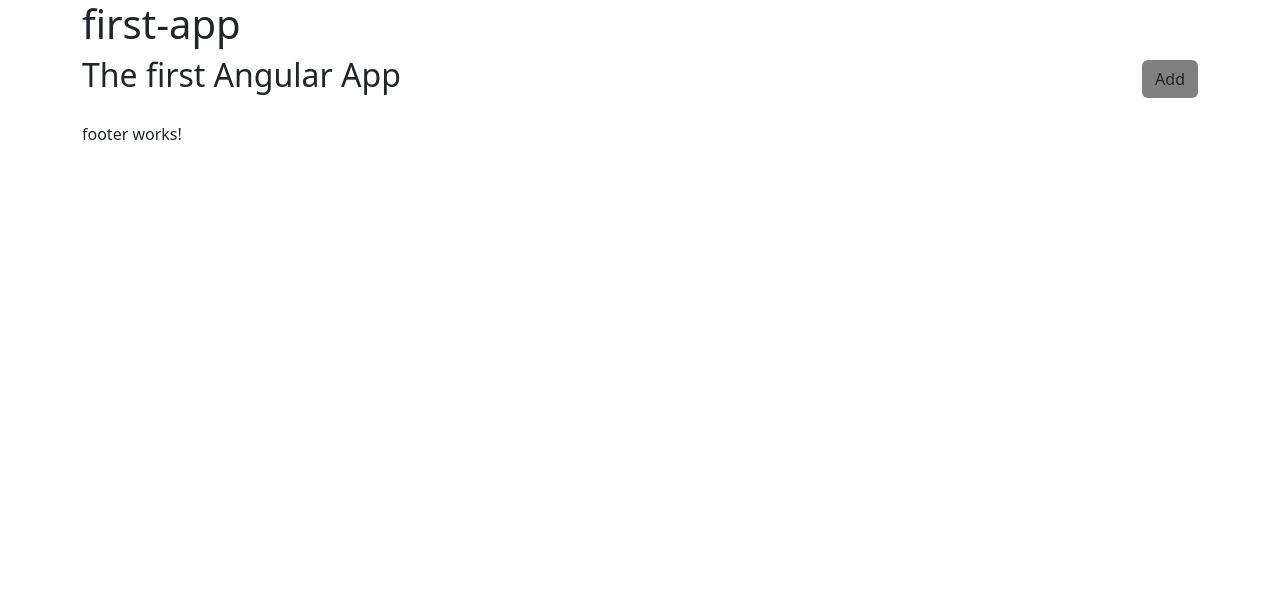
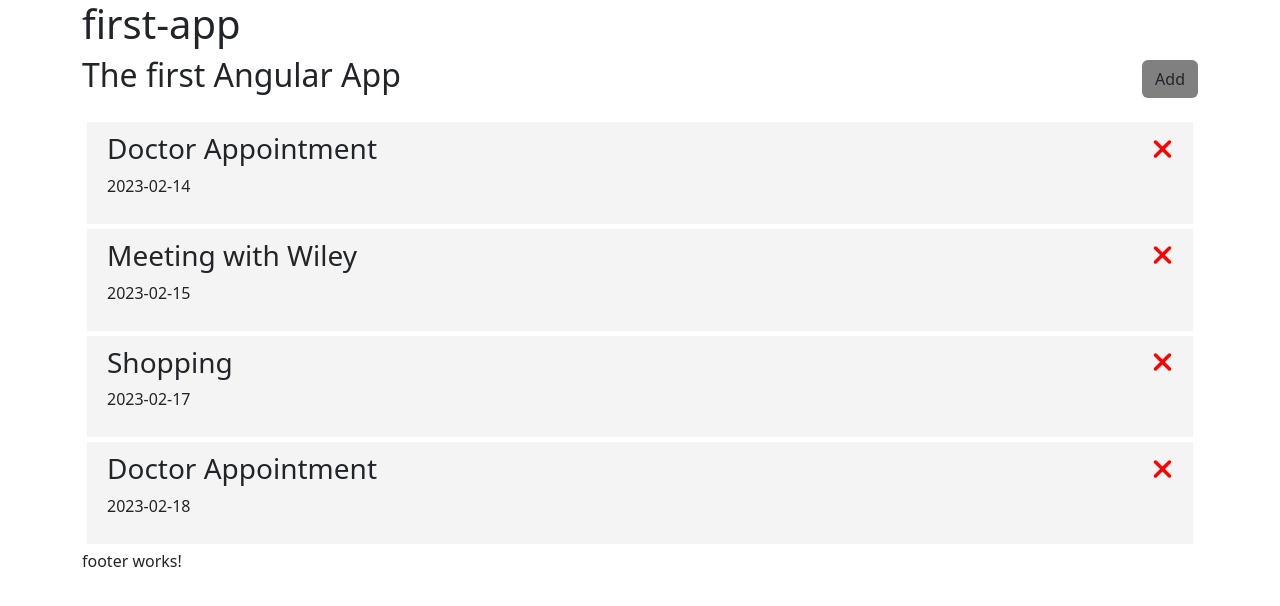
Before and after one commit to kazFery/angular, an Angular app: page / in a window 1280 px wide. Shown: the top 606 px of the page. Built offline with nearby package versions, Linux system fonts and the light colour scheme.

Commit message:
add fontawesome and update task-item

```diff
--- a/package.json
+++ b/package.json
@@ -18,6 +18,11 @@
     "@angular/platform-browser": "^15.1.0",
     "@angular/platform-browser-dynamic": "^15.1.0",
     "@angular/router": "^15.1.0",
+    "@fortawesome/angular-fontawesome": "^0.12.1",
+    "@fortawesome/fontawesome-svg-core": "^6.2.1",
+    "@fortawesome/free-brands-svg-icons": "^6.2.1",
+    "@fortawesome/free-regular-svg-icons": "^6.2.1",
+    "@fortawesome/free-solid-svg-icons": "^6.2.1",
     "bootstrap": "^5.2.3",
     "rxjs": "~7.8.0",
     "tslib": "^2.3.0",
--- a/src/app/app.module.ts
+++ b/src/app/app.module.ts
@@ -11,6 +11,7 @@
 import { ButtonComponent } from './button/button.component';
 import { TasksComponent } from './tasks/tasks.component';
 import { TaskItemComponent } from './task-item/task-item.component';
+import { FontAwesomeModule } from '@fortawesome/angular-fontawesome';
 
 @NgModule({
   declarations: [
@@ -23,7 +24,7 @@
     TasksComponent,
     TaskItemComponent,
   ],
-  imports: [BrowserModule, AppRoutingModule],
+  imports: [BrowserModule, AppRoutingModule, FontAwesomeModule],
   providers: [],
   bootstrap: [AppComponent],
 })
--- a/src/app/task-item/task-item.component.css
+++ b/src/app/task-item/task-item.component.css
@@ -0,0 +1,16 @@
+.task {
+    background: #f4f4f4;
+    margin: 5px;
+    padding: 10px 20px;
+    cursor: pointer;
+}
+
+.task h3 {
+    display: flex;
+    align-items: center;
+    justify-content: space-between;
+}
+
+.task.reminder {
+    border-left: 5px solid green;
+}
--- a/src/app/task-item/task-item.component.html
+++ b/src/app/task-item/task-item.component.html
@@ -1 +1,4 @@
-<p></p>
+<div class="task">
+  <h3>{{ task.text }} <fa-icon [ngStyle]="{'color': 'red'}" [icon]="faTimes"></fa-icon></h3>
+  <p>{{ task.day }}</p>
+</div>
--- a/src/app/task-item/task-item.component.ts
+++ b/src/app/task-item/task-item.component.ts
@@ -1,4 +1,5 @@
 import { Component, Input } from '@angular/core';
+import { faTimes } from '@fortawesome/free-solid-svg-icons';
 import { Task } from '../Task';
 @Component({
   selector: 'app-task-item',
@@ -7,6 +8,7 @@
 })
 export class TaskItemComponent {
   @Input() task: Task;
+  faTimes = faTimes;
 
   constractor() {}
 }
```
Also changed, not shown: 1 other file (tests, documents, lock files or other folders).
